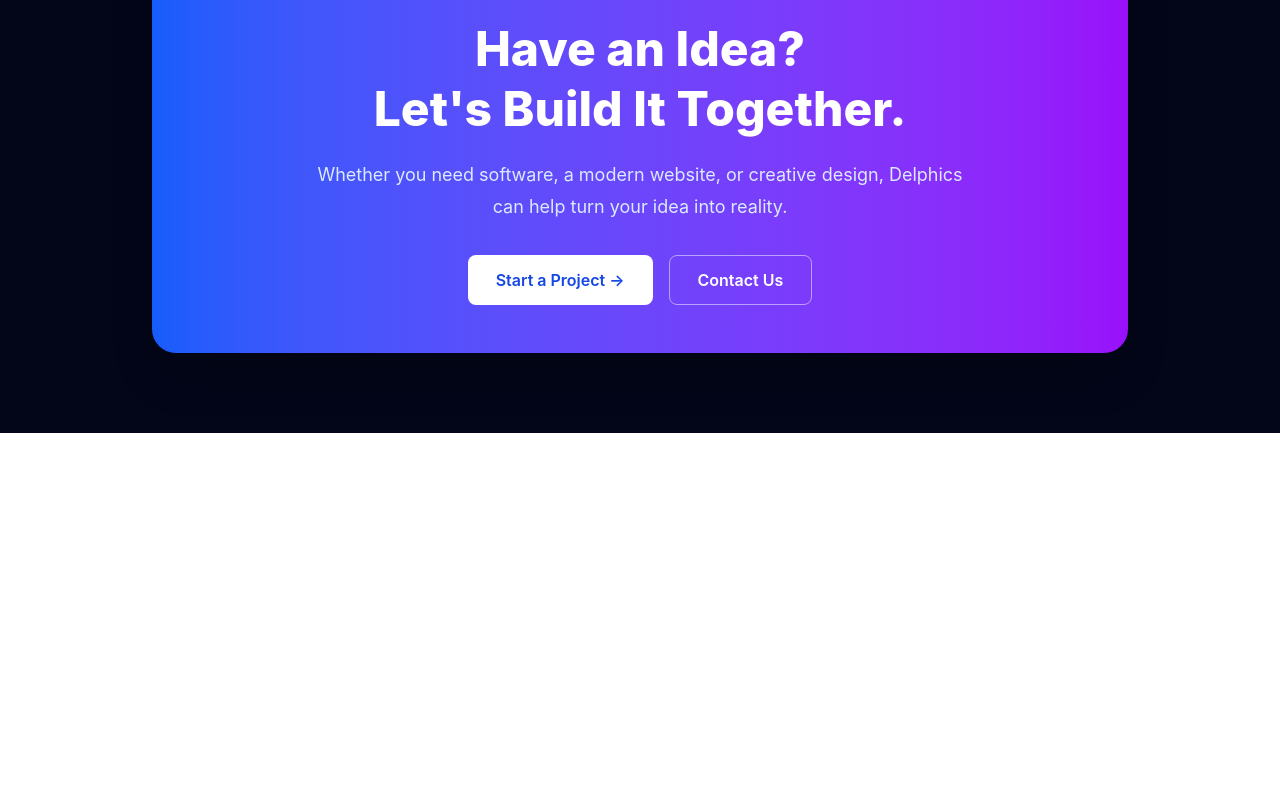
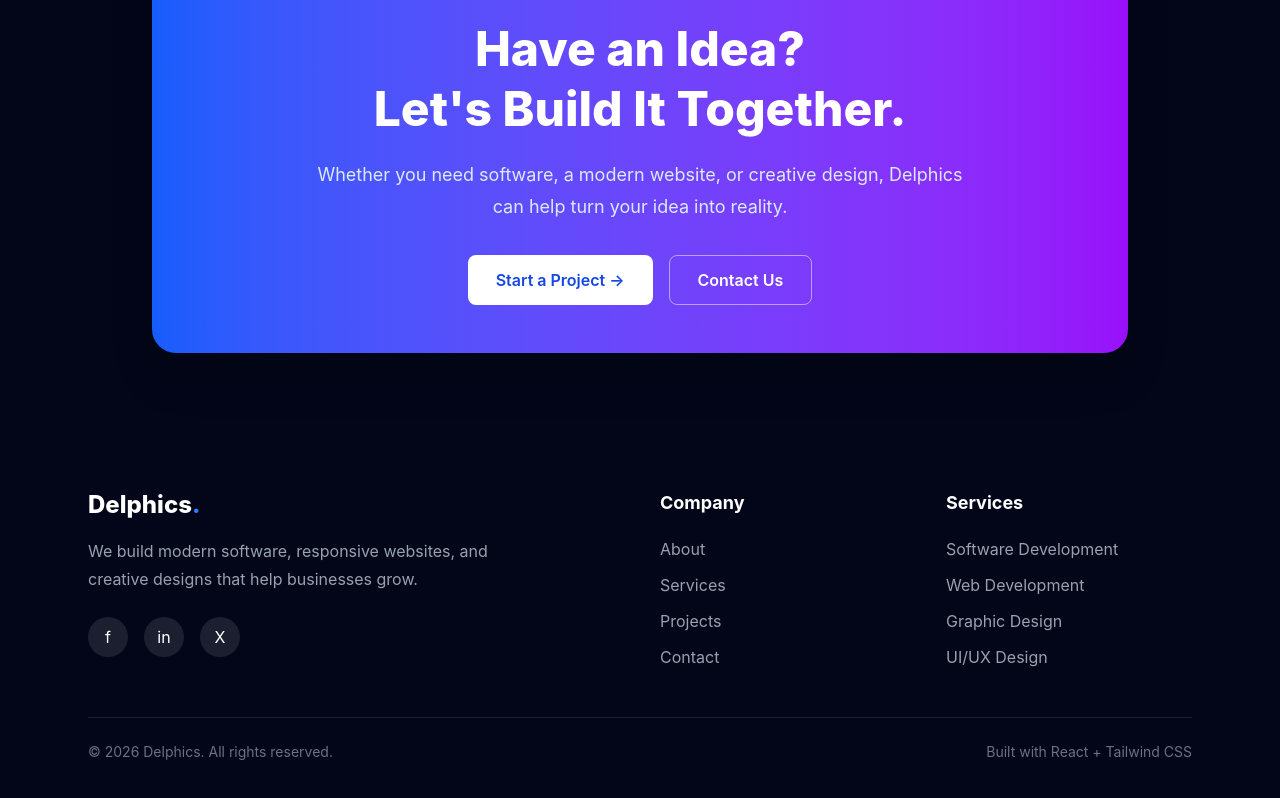
Before and after one commit to delphinn2901/Tailwind-Learning, a React (Vite) app: page / in a window 1280 px wide. Shown: the part 1710-2508 px from the top of the page. Before the commit the page ends 2143 px from the top, so only its background shows below. Built offline with nearby package versions, Linux system fonts and the light colour scheme.

Commit message:
footer creation

```diff
--- a/src/App.jsx
+++ b/src/App.jsx
@@ -1,8 +1,8 @@
-import Navbar from "./components/Navbar";
-// import Hero from "./components/Hero";
+import Navbar from "./components/Navbar"
 import Services from "./components/Services"
 import About from "./components/About"
 import CTA from "./components/CTA"
+import Footer from "./components/Footer"
 
 function App() {
   return (
@@ -11,18 +11,19 @@
       {/* Navbar */}
       <Navbar />
 
-      {/* Hero */}
 
 
       {/* Services */}
       <Services />
 
-          {/* About */}
+      {/* About */}
       <About />
-
 
       {/* CTA */}
       <CTA />
+
+      {/* Footer */}
+      <Footer />
 
     </div>
   )
--- /dev/null
+++ b/src/components/Footer.jsx
@@ -0,0 +1,128 @@
+function Footer() {
+  return (
+    <footer className="bg-slate-950 text-white">
+
+      {/* Main Footer */}
+      <div className="max-w-6xl mx-auto px-6 py-14">
+
+        <div className="grid grid-cols-1 md:grid-cols-4 gap-10">
+
+          {/* Company */}
+          <div className="md:col-span-2">
+
+            <h2 className="text-2xl font-extrabold">
+              Delphics<span className="text-blue-500">.</span>
+            </h2>
+
+            <p className="text-gray-400 mt-4 max-w-md leading-7">
+              We build modern software, responsive websites,
+              and creative designs that help businesses grow.
+            </p>
+
+            <div className="flex gap-4 mt-6">
+
+              <a
+                href="#"
+                className="w-10 h-10 rounded-full bg-white/10 flex items-center justify-center hover:bg-blue-600 transition"
+              >
+                f
+              </a>
+
+              <a
+                href="#"
+                className="w-10 h-10 rounded-full bg-white/10 flex items-center justify-center hover:bg-blue-600 transition"
+              >
+                in
+              </a>
+
+              <a
+                href="#"
+                className="w-10 h-10 rounded-full bg-white/10 flex items-center justify-center hover:bg-blue-600 transition"
+              >
+                X
+              </a>
+
+            </div>
+
+          </div>
+
+          {/* Company Links */}
+          <div>
+
+            <h3 className="font-bold text-lg">
+              Company
+            </h3>
+
+            <div className="flex flex-col gap-3 mt-5">
+
+              <a href="#" className="text-gray-400 hover:text-white transition">
+                About
+              </a>
+
+              <a href="#" className="text-gray-400 hover:text-white transition">
+                Services
+              </a>
+
+              <a href="#" className="text-gray-400 hover:text-white transition">
+                Projects
+              </a>
+
+              <a href="#" className="text-gray-400 hover:text-white transition">
+                Contact
+              </a>
+
+            </div>
+
+          </div>
+
+          {/* Services */}
+          <div>
+
+            <h3 className="font-bold text-lg">
+              Services
+            </h3>
+
+            <div className="flex flex-col gap-3 mt-5">
+
+              <a href="#" className="text-gray-400 hover:text-white transition">
+                Software Development
+              </a>
+
+              <a href="#" className="text-gray-400 hover:text-white transition">
+                Web Development
+              </a>
+
+              <a href="#" className="text-gray-400 hover:text-white transition">
+                Graphic Design
+              </a>
+
+              <a href="#" className="text-gray-400 hover:text-white transition">
+                UI/UX Design
+              </a>
+
+            </div>
+
+          </div>
+
+        </div>
+
+        {/* Bottom Footer */}
+        <div className="border-t border-white/10 mt-12 pt-6 flex flex-col md:flex-row justify-between gap-4">
+
+          <p className="text-gray-500 text-sm">
+            © 2026 Delphics. All rights reserved.
+          </p>
+
+          <p className="text-gray-500 text-sm">
+            Built with React + Tailwind CSS
+          </p>
+
+        </div>
+
+      </div>
+
+    </footer>
+  )
+}
+
+export default Footer
```
